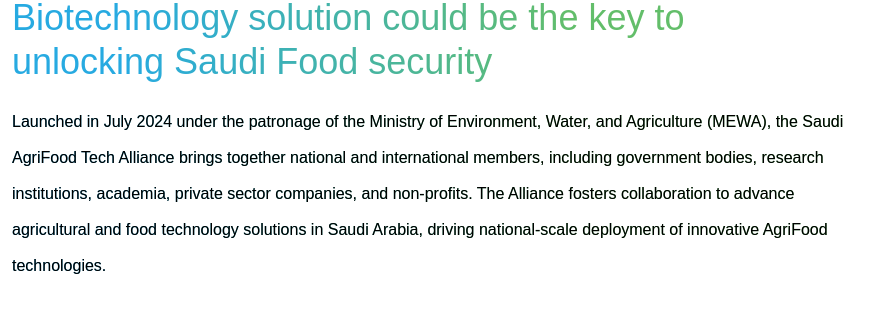
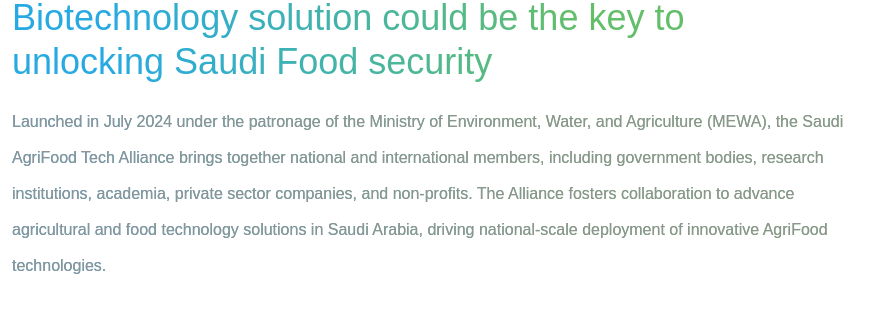
Before and after one commit to adithyankp04/SAFTA_web, a plain HTML site: page index.html in a window 1280 px wide. Shown: the part 893-1227 px from the top of the page, 404-1280 px from the left. Drawn offline with Linux system fonts and the light colour scheme.

Commit message:
modified styles.css

```diff
--- a/styles.css
+++ b/styles.css
@@ -97,7 +97,7 @@
     font-size: 1rem;
     line-height: 2.25rem;
     margin-top: 20px;
-    color: black;/* Space between the heading and paragraph */
+    color: rgb(146, 146, 146);/* Space between the heading and paragraph */
   }
   .header-1{
     display: flex;
```
